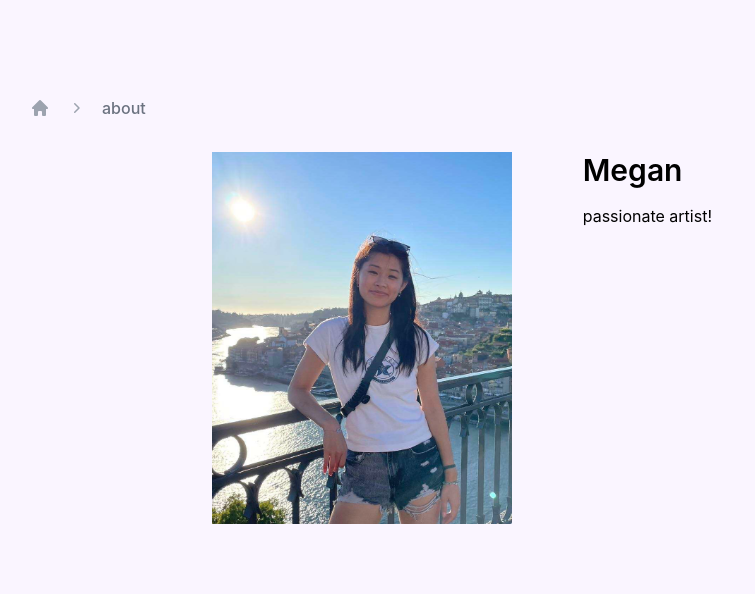
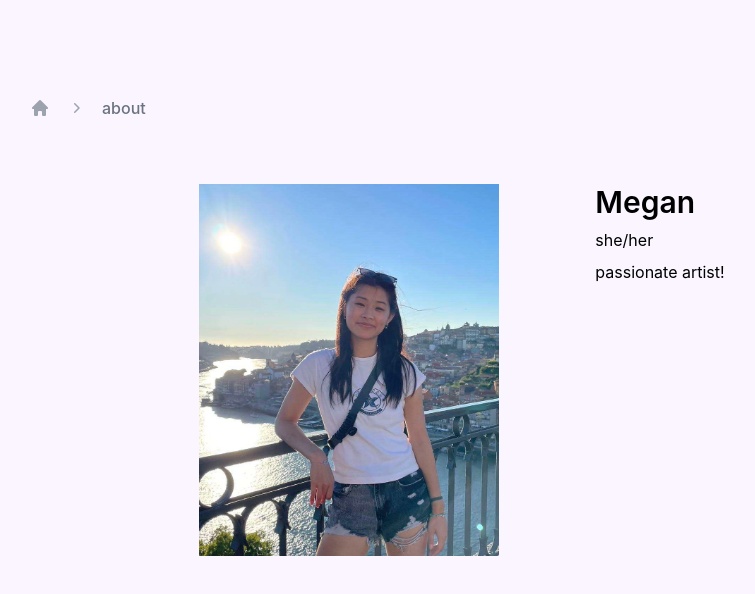
Before and after one commit to mw-171/web-portfolio, a Next.js app: page /about in a window 1280 px wide. Shown: the top 594 px of the page, without its empty margins (178-933 px from the left). Built offline with nearby package versions, Linux system fonts and the light colour scheme.

Commit message:
add some about me changes

```diff
--- a/src/pages/about.tsx
+++ b/src/pages/about.tsx
@@ -34,17 +34,18 @@ export default function About() {
             </li>
           </ol>
         </nav>
-        <div className="flex justify-center ">
-          <div className="w-[500px]">
-            <div className="flex justify-between">
+        <div className="flex justify-center items-center pt-8">
+          <div className="">
+            <div className="flex justify-between gap-24">
               <Image
                 src="/me.png" // Path to your image
                 alt="me on vaca"
                 width={300}
                 height={400}
               />
-              <div className="flex flex-col gap-4">
+              <div className="flex flex-col gap-2">
                 <div className="font-semibold text-3xl">Megan</div>
+                <div>she/her</div>
                 <div>passionate artist!</div>
               </div>
             </div>
```
